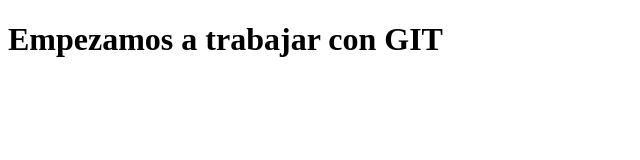
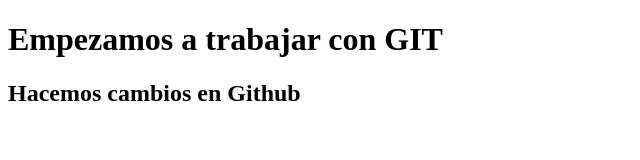
Before and after one commit to PericoSG/control_versiones2, a plain HTML site: page index.html in a window 1280 px wide. Shown: the whole page, without its empty margins (0-640 px from the left). Drawn offline with Linux system fonts and the light colour scheme.

Commit message:
Update index.html
Agregado h2 desde Github

```diff
--- a/index.html
+++ b/index.html
@@ -7,5 +7,6 @@
 </head>
 <body>
     <h1>Empezamos a trabajar con GIT</h1>
+    <h2>Hacemos cambios en Github</h2>
 </body>
 </html>
```
